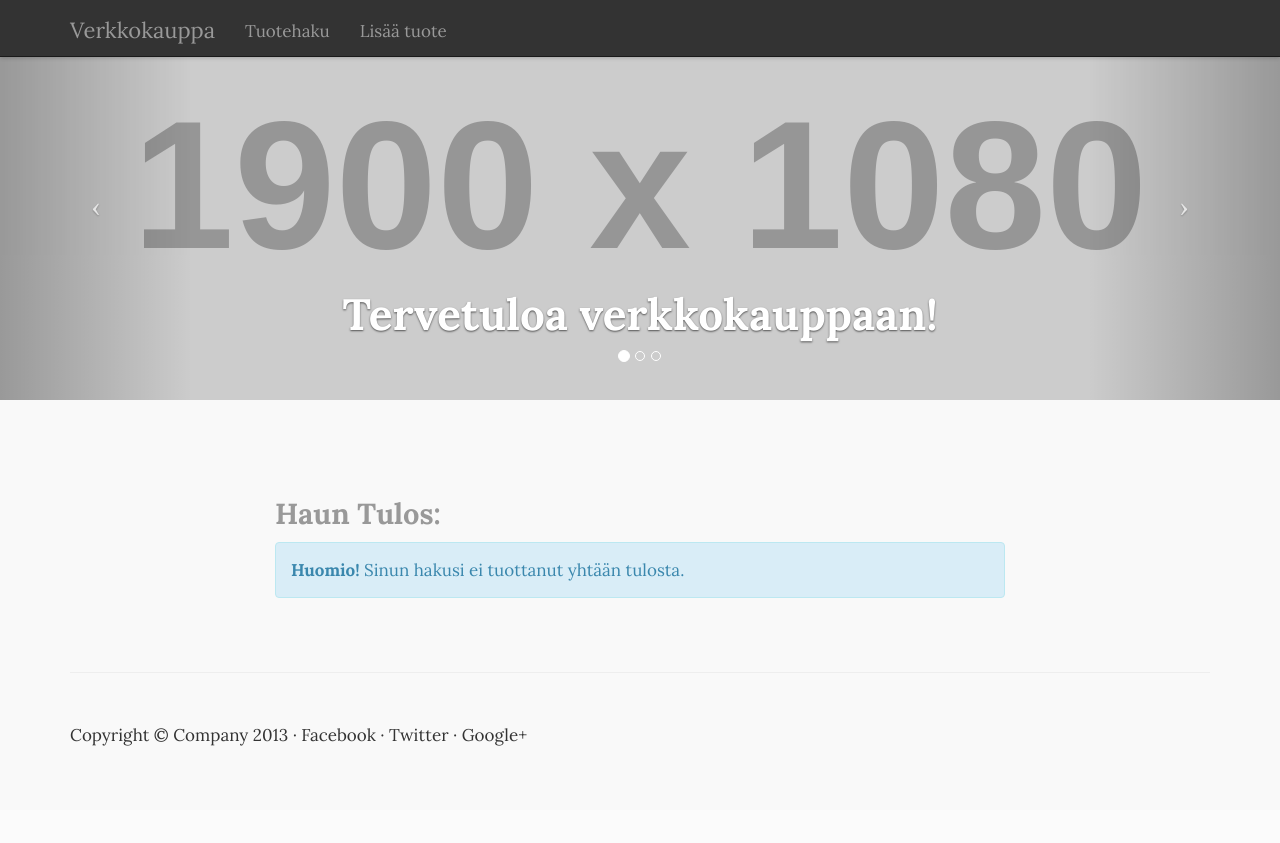
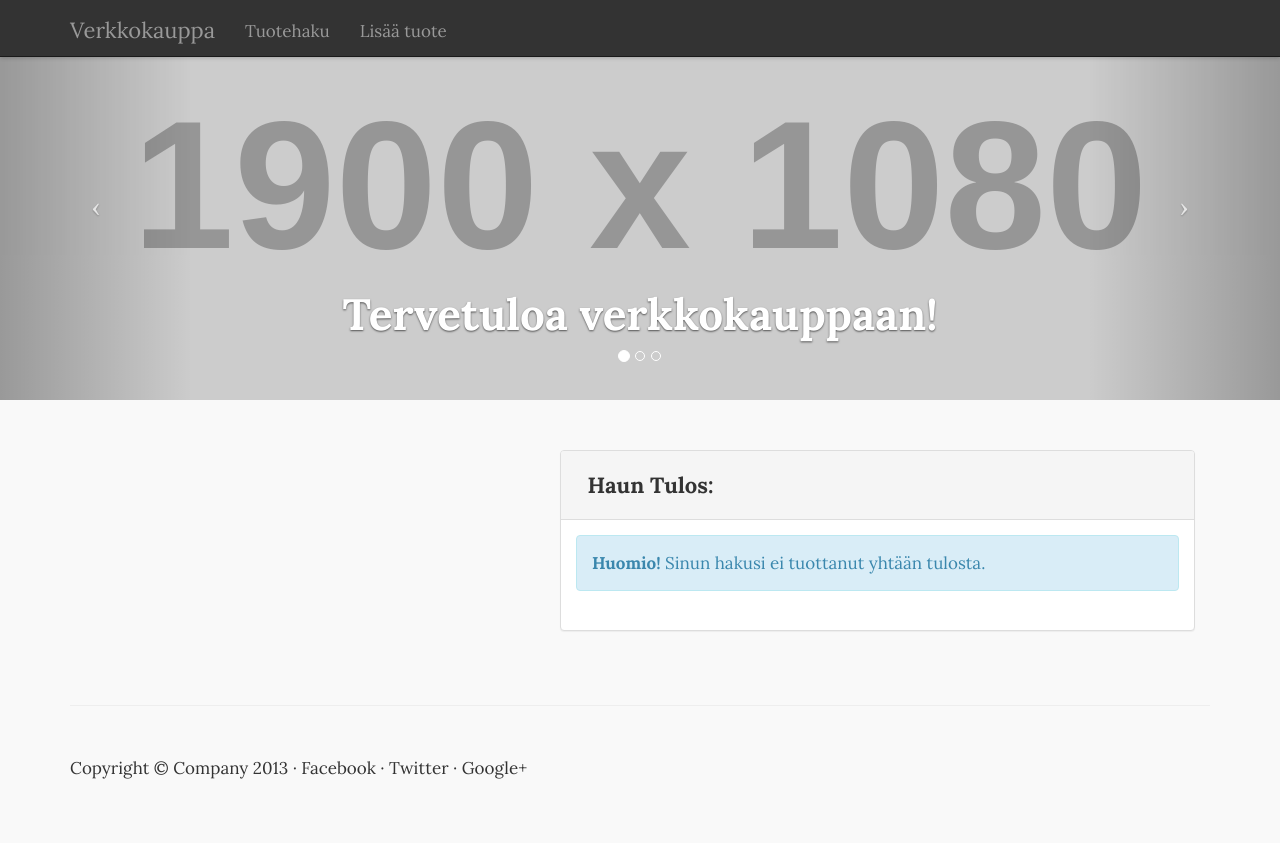
Before and after one commit to sguessou/CakePHP_project, a CakePHP app: the page made by app/View/Products/search.ctp in a window 1280 px wide. Before the commit the page ends 746 px from the top, so only its background shows below. Run offline with PHP 8.4 and a stand-in for CakePHP, Linux system fonts and the light colour scheme; the template is opened without the code that fills it, so the values that code supplies are empty; grey boxes labelled with a size stand in for pictures from a placeholder-image service; some libraries are stand-ins or nearby versions.

Commit message:
Added cosmetic changes to view.

```diff
--- a/app/View/Products/search.ctp
+++ b/app/View/Products/search.ctp
@@ -79,19 +79,18 @@
     <div class="container">
 
       <div class="row section">
-        <div class="col-lg-2"></div>
-         <div class="col-lg-8">
+
+      <div class="col-lg-5">
+           <div id="cartData"></div>
+      </div>
 
 
 
-      <div id="cartData"></div>
-      <br />
+      <div class="col-lg-7">
 
-      <div class="header">
-        <h3 class="text-muted">Haun Tulos:</h3>
-      </div>
-
-
+      <div class="panel panel-default">
+            <div class="panel-heading"><h4><i class="icon-screenshot"></i>&nbsp;&nbsp;Haun Tulos:</h4></div>
+        <div class="panel-body">
 
 <?php if ( ! $products) :?>
 
@@ -133,7 +132,7 @@
                                                                        'value' => 'addProduct')); ?>
 
 
-            <?php echo $this->Js->submit('Lisää ostoskoriin', array('update' => '#cartData')); ?>
+            <?php echo $this->Js->submit('Lisää koriin', array('update' => '#cartData')); ?>
 
             <?php echo $this->Form->end(); ?>
           </td>
@@ -219,5 +218,10 @@
 
       <?php endif; ?>
 
- </div>
-</div>
+   </div><!--//Panel-body-->
+   </div><!--//Panel-default-->
+ </div><!--//col-md-6-->
+
+
+
+ </div><!--//Row-->
```
Lines whose indentation alone changed are shown as unchanged.
